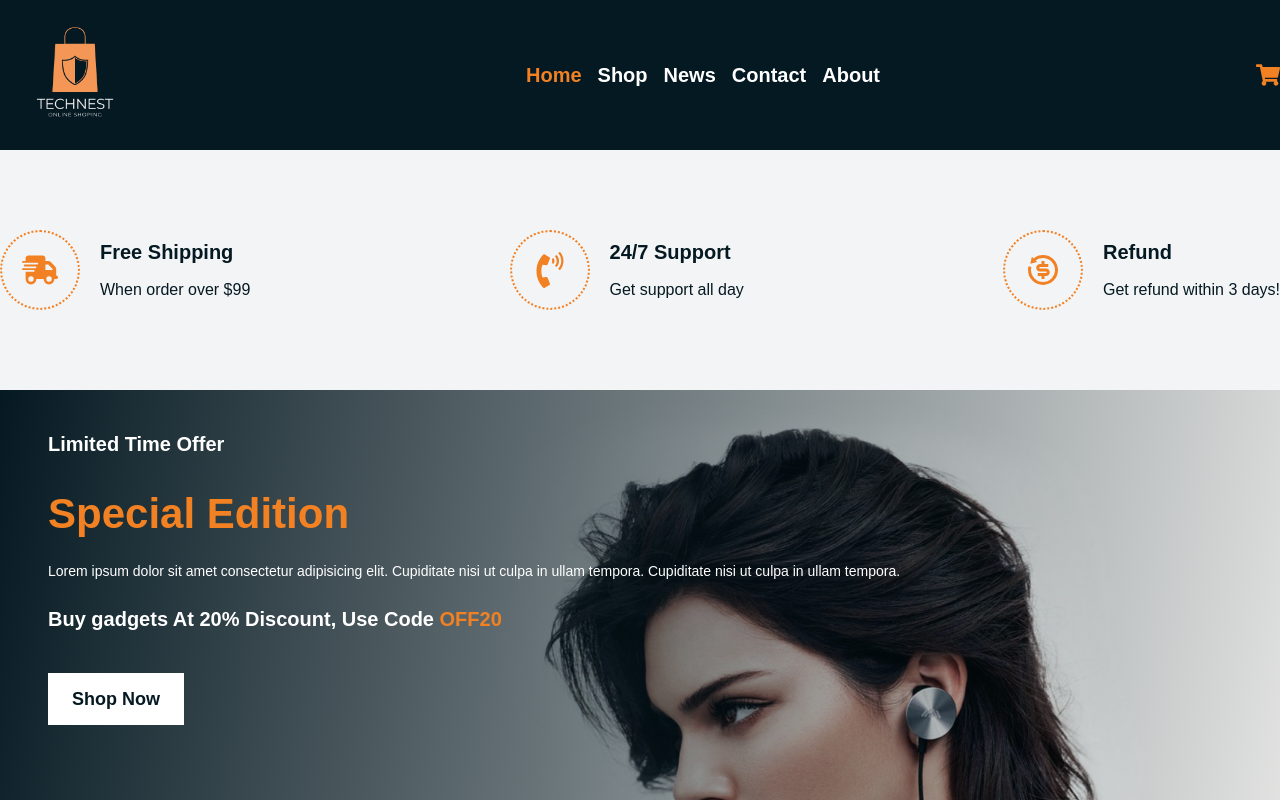
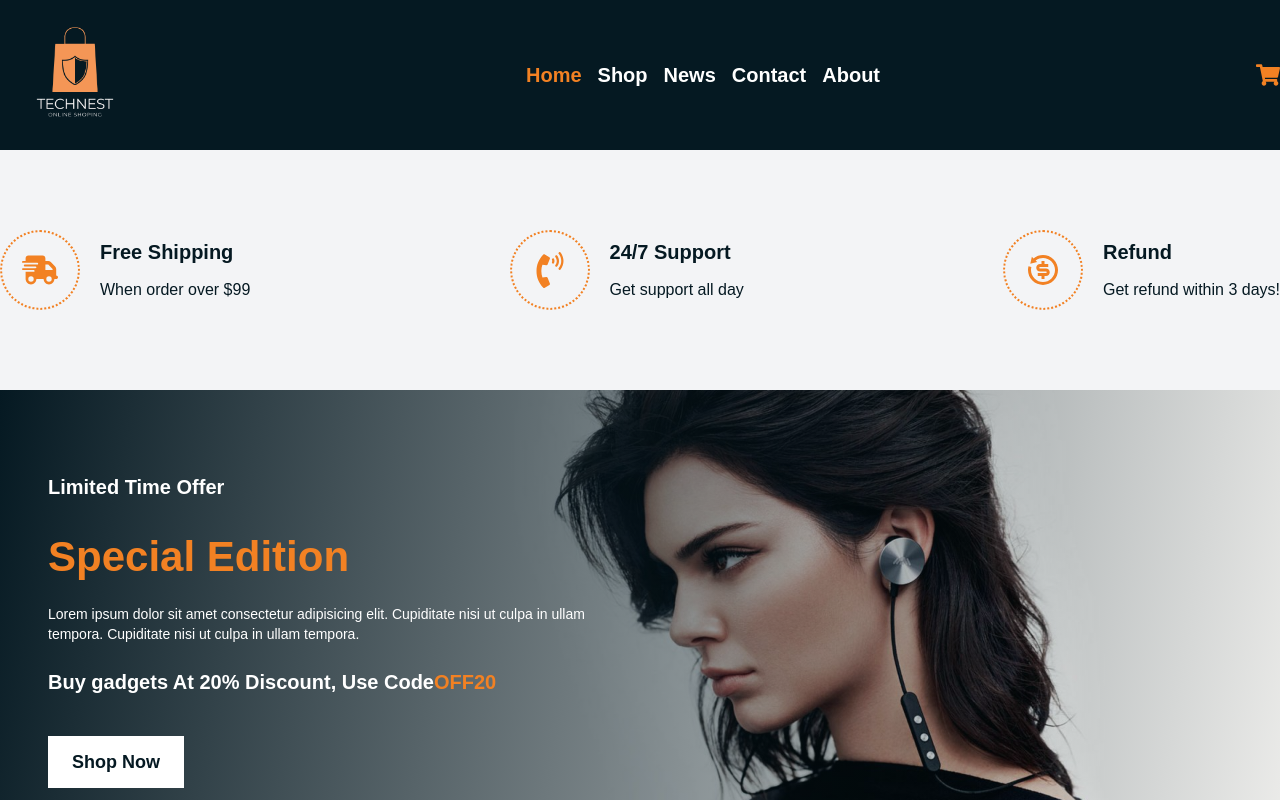
Before and after one commit to iripon07/ecommerce_client_site, a Next.js app: page / in a window 1280 px wide. Shown: the top 800 px of the page. Built offline with nearby package versions, Linux system fonts and the light colour scheme.

Commit message:
Offer section upgraded

```diff
--- a/src/components/Home/Offer.tsx
+++ b/src/components/Home/Offer.tsx
@@ -1,14 +1,16 @@
 const Offer = () => {
   return (
     <div className="container mx-auto">
-      <div className="h-screen bg-[url('/assets/kendall.jpg')] bg-cover bg-fixed bg-center bg-no-repeat">
+      <div className="bg-[url('/assets/kendall.jpg')] bg-cover bg-fixed bg-center bg-no-repeat">
         <div
           style={{
             backgroundImage:
               "linear-gradient(100deg, #051922 0%, #00000000 100%)",
           }}
-          className="h-full w-full bg-transparent py-10 pl-12"
+          className="grid h-[60vh] w-full grid-cols-2 bg-transparent"
         >
+          <div  className="flex items-center px-12">
+            <div  className="">
               <h5 className="mb-6 text-xl font-bold text-white">
                 Limited Time Offer
               </h5>
@@ -16,16 +18,20 @@ const Offer = () => {
                 Special Edition
               </h3>
               <p className="mb-6 text-sm font-normal text-white">
-            Lorem ipsum dolor sit amet consectetur adipisicing elit. Cupiditate
-            nisi ut culpa in ullam tempora. Cupiditate nisi ut culpa in ullam
-            tempora.
+                Lorem ipsum dolor sit amet consectetur adipisicing elit.
+                Cupiditate nisi ut culpa in ullam tempora. Cupiditate nisi ut
+                culpa in ullam tempora.
               </p>
               <h5 className="mb-10 text-xl font-bold text-white">
-            Buy gadgets At 20% Discount, Use Code <span className="text-secondary">OFF20</span>
+                Buy gadgets At 20% Discount, Use Code
+                <span className="text-secondary">OFF20</span>
               </h5>
               <button className="bg-white px-6 py-3 text-lg font-semibold text-primary duration-300 hover:bg-secondary hover:text-white">
                 Shop Now
               </button>
+            </div>
+          </div>
+          <div></div>
         </div>
       </div>
     </div>
```
Lines whose indentation alone changed are shown as unchanged.
